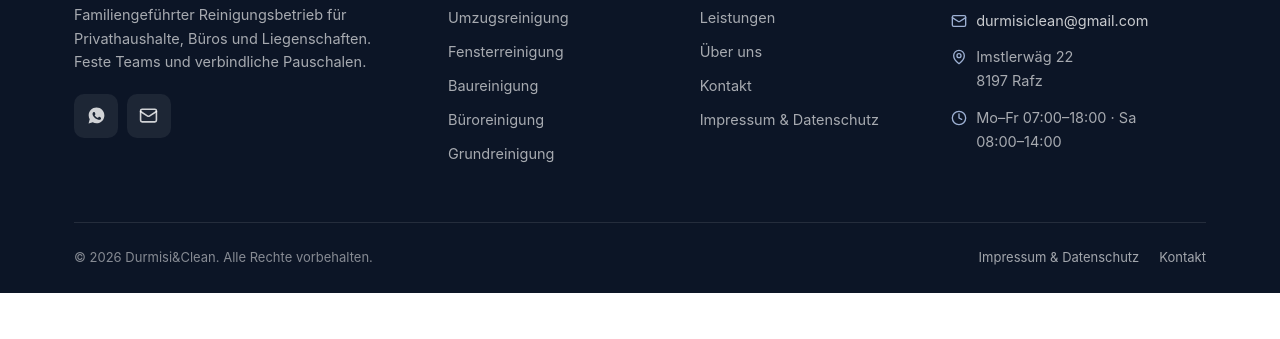
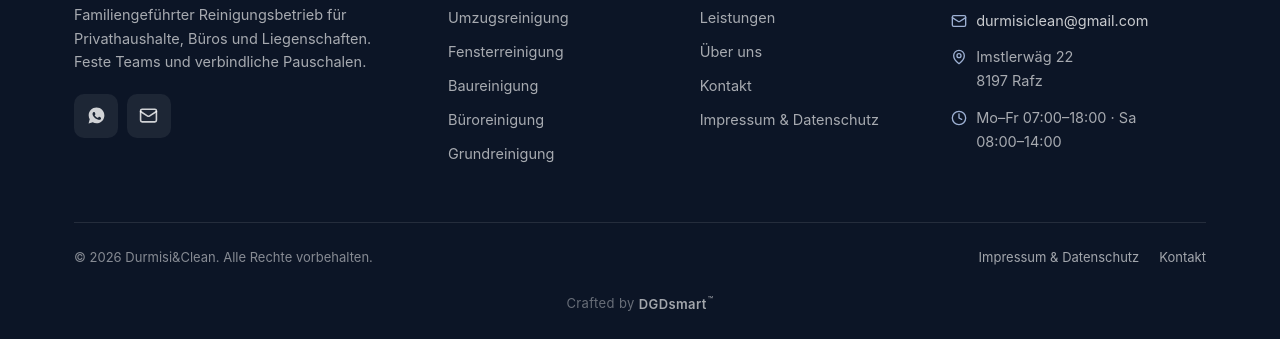
Before and after one commit to donikgoxha/durmisi-clean, a plain HTML site: page index.html in a window 1280 px wide. Shown: the part 5388-5727 px from the top of the page. Before the commit the page ends 5681 px from the top, so only its background shows below. Drawn offline with Linux system fonts and the light colour scheme.

Commit message:
Add DGDsmart credit link to footer
Adds a "Crafted by DGDsmart™" line below the footer bottom bar on all
six pages, linking to https://dgdsmart.com.

Co-Authored-By: Claude Opus 5 <noreply@anthropic.com>

```diff
--- a/css/style.css
+++ b/css/style.css
@@ -759,6 +759,14 @@ a.contact-item__value:hover { color: var(--navy-600); text-decoration: underline
 .footer__bottom nav { display: flex; flex-wrap: wrap; gap: 1.25rem; }
 .footer__bottom a { color: rgba(255,255,255,.62); text-decoration: none; }
 .footer__bottom a:hover { color: #fff; text-decoration: underline; }
+.footer__credit {
+  padding-block: 0 1.5rem; text-align: center;
+  font-size: var(--fs-xs); color: rgba(255,255,255,.38); letter-spacing: .03em;
+}
+.footer__credit a { color: rgba(255,255,255,.62); text-decoration: none; transition: color .2s; }
+.footer__credit a:hover { color: #fff; text-decoration: underline; }
+.footer__credit strong { font-weight: 600; }
+.footer__credit sup { font-size: .68em; margin-left: .12em; }
 
 /* Floating mobile call bar */
 .callbar {
--- a/index.html
+++ b/index.html
@@ -521,6 +521,9 @@
         <a href="kontakt.html" data-i18n="nav.contact">Kontakt</a>
       </nav>
     </div>
+    <div class="footer__credit">
+      <p>Crafted by <a href="https://dgdsmart.com" target="_blank" rel="noopener"><strong>DGDsmart</strong><sup>&trade;</sup></a></p>
+    </div>
   </div>
 </footer>
 
```
Also changed, not shown: 404.html (+3 -0 lines), impressum.html (+3 -0 lines), kontakt.html (+3 -0 lines), leistungen.html (+3 -0 lines), ueber-uns.html (+3 -0 lines).
